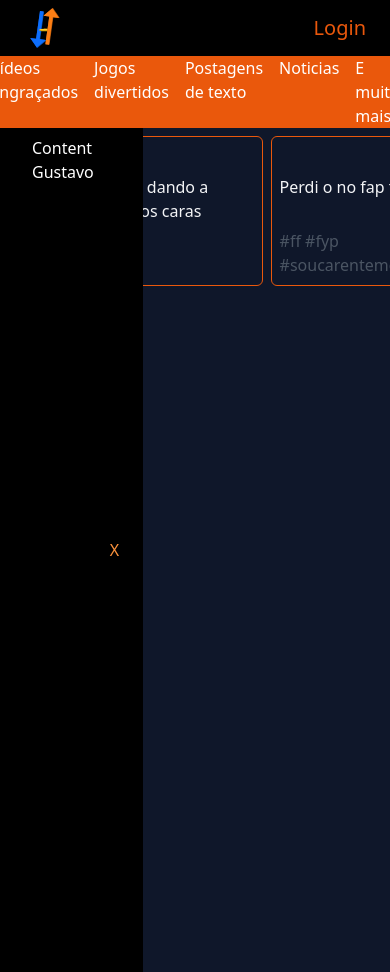
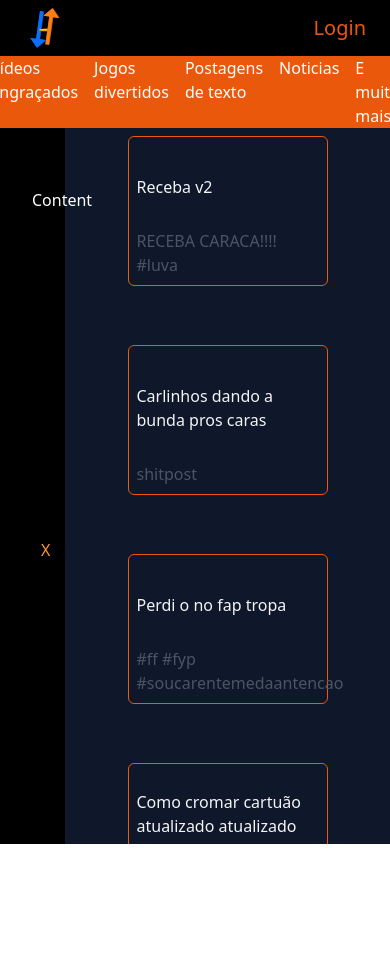
Before and after one commit to izitktj/Hyper, a Next.js app: page / in a window 390 px wide. After the commit the page ends 844 px from the top, so only its background shows below. Built offline with nearby package versions, Linux system fonts and the light colour scheme.

Commit message:
Cada dia mais responsivo

```diff
--- a/src/components/Lateral.tsx
+++ b/src/components/Lateral.tsx
@@ -4,10 +4,10 @@ interface LateralProps{
 
 export default function Lateral(props: LateralProps) {
     return(
-        <div className="flex flex-row h-screen gap-2 bg-black px-6">
-            <div className="flex flex-col p-2">
+        <div className="flex flex-row h-screen w-1/6 justify-between bg-black p-6">
+            <div className="flex flex-col p-2 max-w-full">
+                <div className="text-orange-600 text-xl overflow-clip">{props.nomeAcc}</div>
                 <div className="text-white">Content</div>
-                <div className="text-white">{props.nomeAcc}</div>
             </div>
 
             <div className="flex items-center place-items-center">
--- a/src/pages/index.tsx
+++ b/src/pages/index.tsx
@@ -16,21 +16,17 @@ function SubCabecario() {
 
 export default function Home() {
   return (
-    <main className="bg-slate-950">
+    <main className="bg-slate-950 h-screen w-screen overflow-auto">
       <Topo/>
       <SubCabecario/>
-      <div className="flex flex-row h-screen bg-slate-900">
-        <div className="flex items-center place-items-center">
-          <Lateral nomeAcc={"Gustavo"}/>
-        </div>
+      <div className="flex flex-row bg-slate-900">
+        <Lateral nomeAcc={"Gustavo"}/>
 
-        <div className="flex-1 flex justify-center place-items-top h-18 overflow-auto">
-          <div className="flex flex-row gap-2 p-2">
-            <Video nome={"Receba v2"} descricao={"RECEBA CARACA!!!! #luva"}/>
-            <Video nome={"Carlinhos dando a bunda pros caras"} descricao={"shitpost"}/>
-            <Video nome={"Perdi o no fap tropa"} descricao={"#ff #fyp #soucarentemedaantencao"}/>
-            <Video nome={"Como cromar cartuão atualizado atualizado 2012 sem virus kkkkkk"} descricao={"#crime #7"}/>
-          </div>
+        <div className="flex flex-1 flex-wrap flex-row justify-center gap-2 p-2">
+          <Video nome={"Receba v2"} descricao={"RECEBA CARACA!!!! #luva"}/>
+          <Video nome={"Carlinhos dando a bunda pros caras"} descricao={"shitpost"}/>
+          <Video nome={"Perdi o no fap tropa"} descricao={"#ff #fyp #soucarentemedaantencao"}/>
+          <Video nome={"Como cromar cartuão atualizado atualizado 2012 sem virus kkkkkk"} descricao={"#crime #7"}/>
         </div>
       </div>
     </main>
--- a/src/styles/globals.css
+++ b/src/styles/globals.css
@@ -11,6 +11,4 @@
   max-width: 200px;
   min-height: 150px;
   max-height: 150px;
-  overflow: hidden;
-  text-overflow: ellipsis;
 }
```
